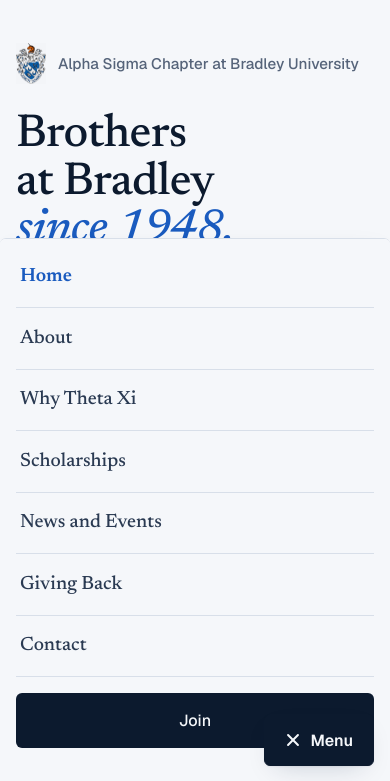
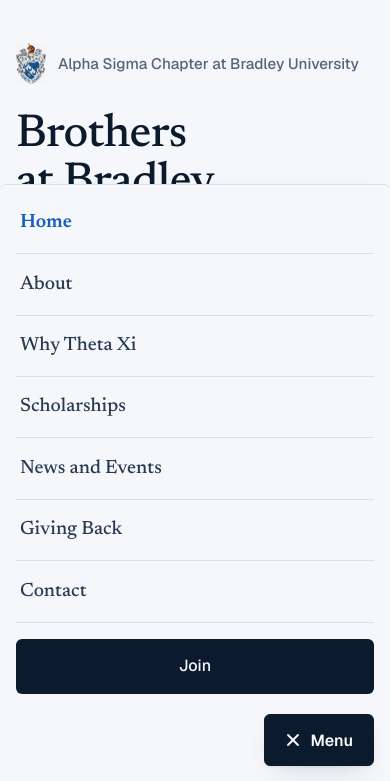
Before and after one commit to Gavinb8/thetaxias-website, a plain HTML site: page index.html in a window 390 px wide. Both pictures are taken after a click on the button "Menu". Shown: the part 62-843 px from the top of the page. Drawn offline with nearby package versions, Linux system fonts and the light colour scheme.

Commit message:
Mobile menu: Join no longer hides behind the Menu button
The menu sheet was capped at 34rem, so on most phones the last link (Join)
opened underneath the floating Menu button. The sheet can now use the full
height below the header, and short screens get tighter rows.

Co-Authored-By: Claude Opus 5.5 <noreply@anthropic.com>
Claude-Session: https://claude.ai/code/session_01D5QwnR4y4uT35HzyFt9kZ9

```diff
--- a/css/styles.css
+++ b/css/styles.css
@@ -1438,7 +1438,8 @@ h1, h2, h3, h4, p, li, dd, a { overflow-wrap: break-word; }
     border-top: 1px solid var(--line);
     border-radius: var(--radius) var(--radius) 0 0;
     box-shadow: var(--shadow);
-    max-height: min(75dvh, 34rem);
+    /* Tall enough for every link, so Join is never hidden behind the Menu button when the sheet opens */
+    max-height: calc(100dvh - var(--header-h));
     padding-bottom: calc(5.5rem + env(safe-area-inset-bottom));
     transform: translateY(16px);
   }
@@ -1463,6 +1464,8 @@ h1, h2, h3, h4, p, li, dd, a { overflow-wrap: break-word; }
 }
 @media (max-height: 700px) {
   .legacy-grid .sticky, .purposes-aside { position: static; }
+  /* Short phones: tighter menu rows so the whole menu still fits above the Menu button */
+  .site-nav a { padding-block: 0.6rem; }
 }
 
 /* Touch screens: every tap target at least 44px tall */
```
